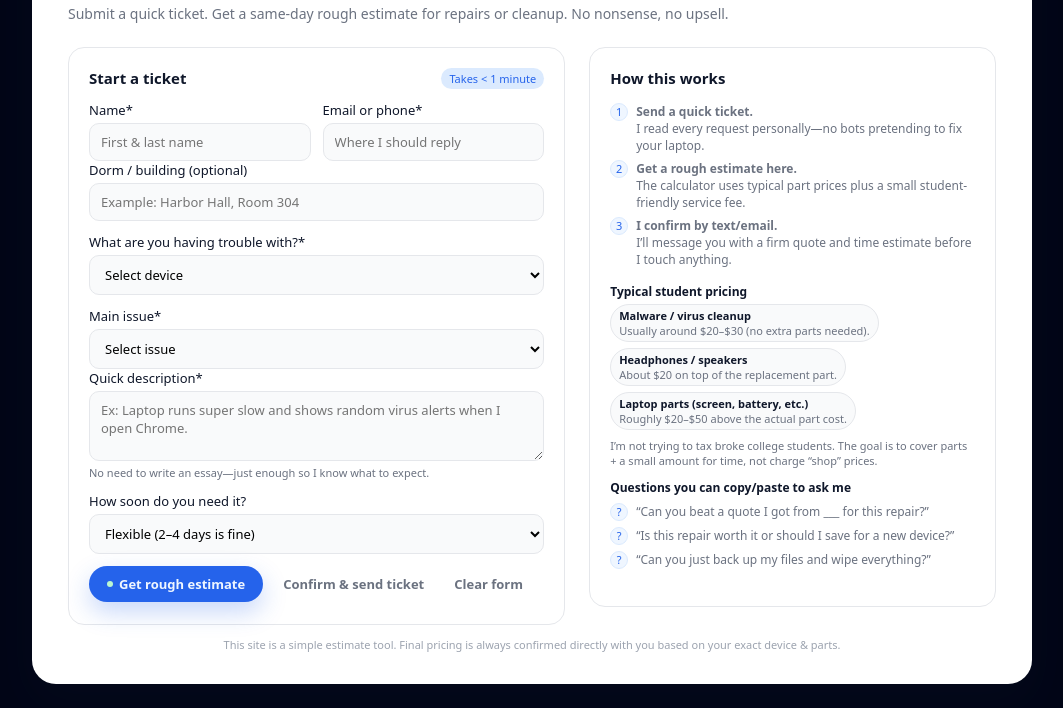
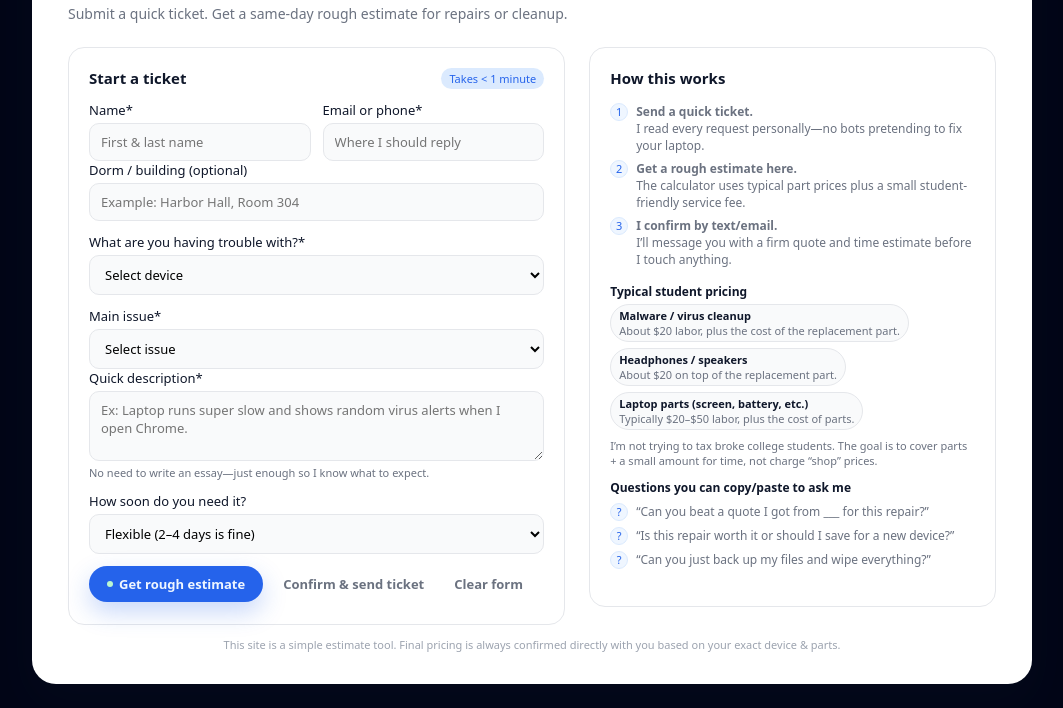
Before and after one commit to BeNMiL/Tech-Help-Stevenson, a website: page index.html in a window 1280 px wide. Shown: the part 137-845 px from the top of the page, without its empty margins (108-1171 px from the left). Drawn offline with Linux system fonts and the light colour scheme.

Commit message:
Updated index.html

```diff
--- a/index.html
+++ b/index.html
@@ -420,7 +420,7 @@
       </div>
       <h1>Campus Tech Help Desk</h1>
       <p class="subtitle">
-        Submit a quick ticket. Get a same-day rough estimate for repairs or cleanup. No nonsense, no upsell.
+        Submit a quick ticket. Get a same-day rough estimate for repairs or cleanup.
       </p>
 
       <div class="layout">
@@ -566,7 +566,7 @@
           <div class="chip-row">
             <div class="chip">
               <strong>Malware / virus cleanup</strong><br />
-              Usually around $20–$30 (no extra parts needed).
+              About $20 labor, plus the cost of the replacement part.
             </div>
             <div class="chip">
               <strong>Headphones / speakers</strong><br />
@@ -574,7 +574,7 @@
             </div>
             <div class="chip">
               <strong>Laptop parts (screen, battery, etc.)</strong><br />
-              Roughly $20–$50 above the actual part cost.
+              Typically $20–$50 labor, plus the cost of parts.
             </div>
           </div>
 
```
